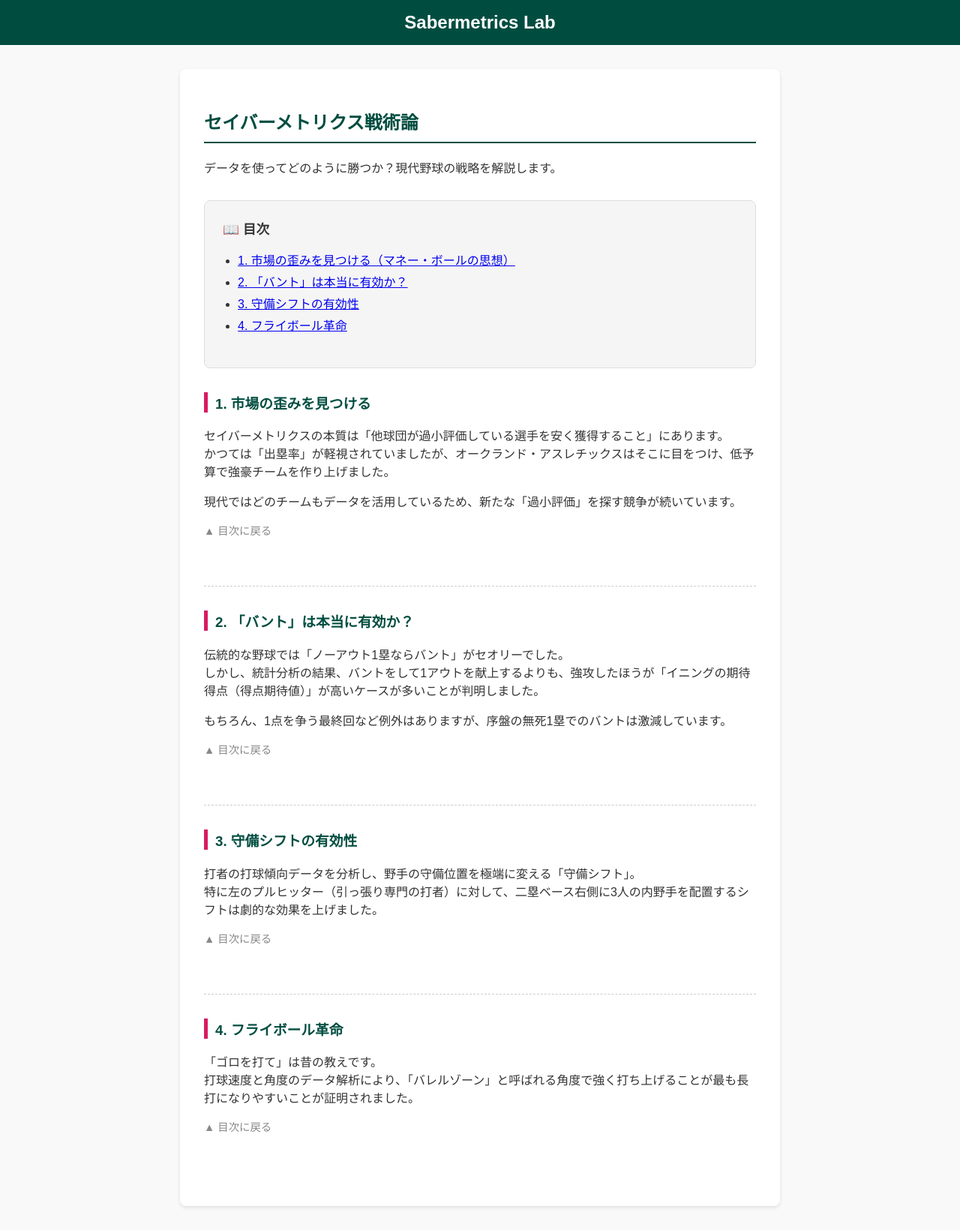
After one commit to kokikurozu/baseball_site, a Flask app: page /theory in a window 1280 px wide. The commit adds this page. Shown: the whole page at 75% size. Run offline with Flask 3, Linux system fonts and the light colour scheme.

Commit message:
サイトの目的

```diff
--- a/templates/index.html
+++ b/templates/index.html
@@ -20,6 +20,12 @@
             難しい数式はできるだけ噛み砕き、直感的に理解できるように解説しています。
         </p>
     </div>
+</div>
+
+<div style="text-align: center; margin: 2rem 0;">
+    <a href="/theory" class="btn" style="background-color: #004d40; color: white; padding: 15px 30px;">
+        📖 セイバーメトリクス戦術論を読む
+    </a>
 </div>
 
 <div class="card">
--- /dev/null
+++ b/templates/theory.html
@@ -0,0 +1,76 @@
+{% extends "base.html" %}
+
+{% block content %}
+<div class="card">
+    <h2 style="color: #004d40; border-bottom: 2px solid #004d40; padding-bottom: 10px;">
+        セイバーメトリクス戦術論
+    </h2>
+    <p>データを使ってどのように勝つか？現代野球の戦略を解説します。</p>
+
+    <div style="background-color: #f5f5f5; padding: 1.5rem; border-radius: 8px; margin: 2rem 0; border: 1px solid #ddd;">
+        <h3 style="margin-top: 0; font-size: 1.1rem;">📖 目次</h3>
+        <ul style="padding-left: 20px; line-height: 1.8;">
+            <li><a href="#chapter1">1. 市場の歪みを見つける（マネー・ボールの思想）</a></li>
+            <li><a href="#chapter2">2. 「バント」は本当に有効か？</a></li>
+            <li><a href="#chapter3">3. 守備シフトの有効性</a></li>
+            <li><a href="#chapter4">4. フライボール革命</a></li>
+        </ul>
+    </div>
+    <div style="margin-bottom: 4rem;">
+        <h3 id="chapter1" style="color: #004d40; border-left: 5px solid #d81b60; padding-left: 10px;">
+            1. 市場の歪みを見つける
+        </h3>
+        <p>
+            セイバーメトリクスの本質は「他球団が過小評価している選手を安く獲得すること」にあります。<br>
+            かつては「出塁率」が軽視されていましたが、オークランド・アスレチックスはそこに目をつけ、低予算で強豪チームを作り上げました。
+        </p>
+        <p>
+            現代ではどのチームもデータを活用しているため、新たな「過小評価」を探す競争が続いています。
+        </p>
+        <a href="#" style="color: #888; text-decoration: none; font-size: 0.9rem;">▲ 目次に戻る</a>
+    </div>
+
+    <hr style="border: 0; border-top: 1px dashed #ccc; margin: 2rem 0;">
+
+    <div style="margin-bottom: 4rem;">
+        <h3 id="chapter2" style="color: #004d40; border-left: 5px solid #d81b60; padding-left: 10px;">
+            2. 「バント」は本当に有効か？
+        </h3>
+        <p>
+            伝統的な野球では「ノーアウト1塁ならバント」がセオリーでした。<br>
+            しかし、統計分析の結果、バントをして1アウトを献上するよりも、強攻したほうが「イニングの期待得点（得点期待値）」が高いケースが多いことが判明しました。
+        </p>
+        <p>
+            もちろん、1点を争う最終回など例外はありますが、序盤の無死1塁でのバントは激減しています。
+        </p>
+        <a href="#" style="color: #888; text-decoration: none; font-size: 0.9rem;">▲ 目次に戻る</a>
+    </div>
+
+    <hr style="border: 0; border-top: 1px dashed #ccc; margin: 2rem 0;">
+
+    <div style="margin-bottom: 4rem;">
+        <h3 id="chapter3" style="color: #004d40; border-left: 5px solid #d81b60; padding-left: 10px;">
+            3. 守備シフトの有効性
+        </h3>
+        <p>
+            打者の打球傾向データを分析し、野手の守備位置を極端に変える「守備シフト」。<br>
+            特に左のプルヒッター（引っ張り専門の打者）に対して、二塁ベース右側に3人の内野手を配置するシフトは劇的な効果を上げました。
+        </p>
+        <a href="#" style="color: #888; text-decoration: none; font-size: 0.9rem;">▲ 目次に戻る</a>
+    </div>
+
+    <hr style="border: 0; border-top: 1px dashed #ccc; margin: 2rem 0;">
+
+    <div style="margin-bottom: 4rem;">
+        <h3 id="chapter4" style="color: #004d40; border-left: 5px solid #d81b60; padding-left: 10px;">
+            4. フライボール革命
+        </h3>
+        <p>
+            「ゴロを打て」は昔の教えです。<br>
+            打球速度と角度のデータ解析により、「バレルゾーン」と呼ばれる角度で強く打ち上げることが最も長打になりやすいことが証明されました。
+        </p>
+        <a href="#" style="color: #888; text-decoration: none; font-size: 0.9rem;">▲ 目次に戻る</a>
+    </div>
+
+</div>
+{% endblock %}
```
